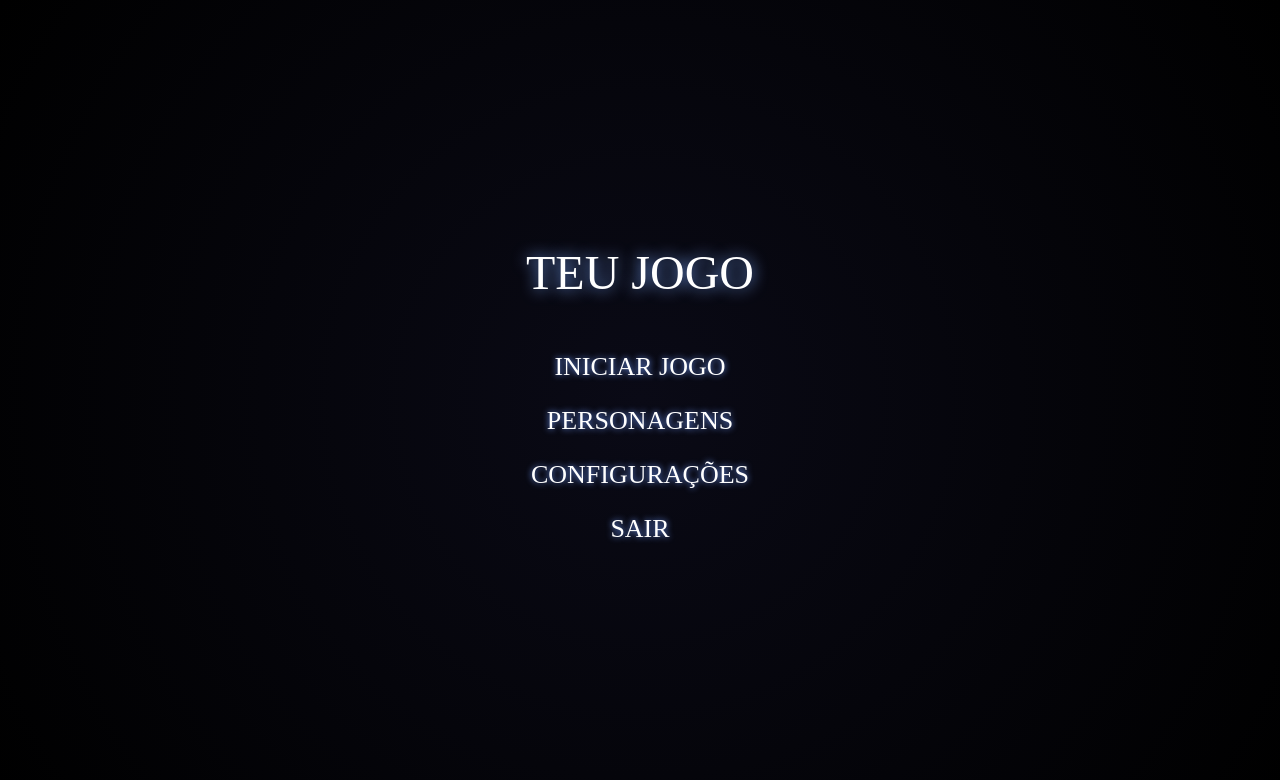
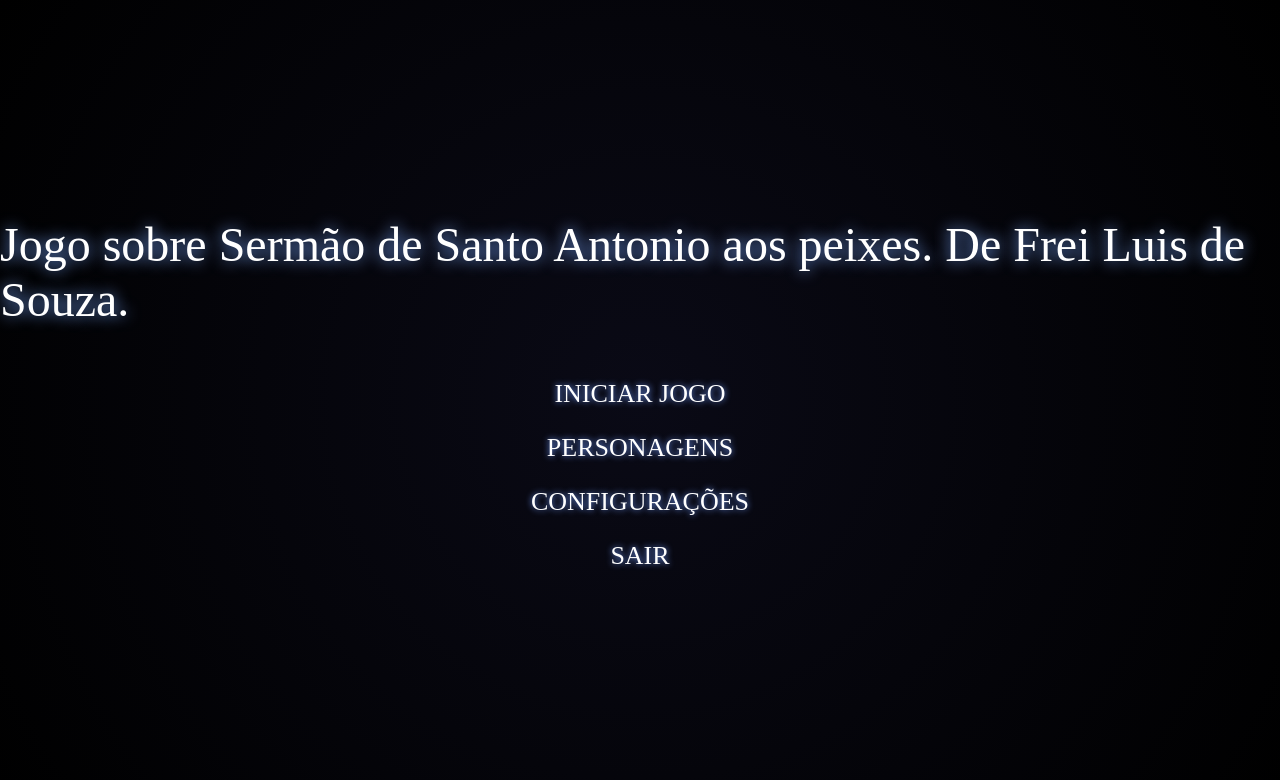
Before and after one commit to alexeri0809/trabalho-portugues, a plain HTML site: page index.html in a window 1280 px wide. Drawn offline with Linux system fonts and the light colour scheme.

Commit message:
Mudança do nome do jogo no html.

```diff
--- a/index.html
+++ b/index.html
@@ -9,7 +9,9 @@
 
     <!-- MENU -->
     <div id="menu">
-        <div id="titulo">TEU JOGO</div>
+        <div id="titulo">Jogo sobre Sermão de Santo Antonio aos peixes.
+            De Frei Luis de Souza.
+        </div>
 
         <div class="menu-opcao" onclick="iniciarJogo()">INICIAR JOGO</div>
         <div class="menu-opcao" onclick="abrirPersonagens()">PERSONAGENS</div>
```
